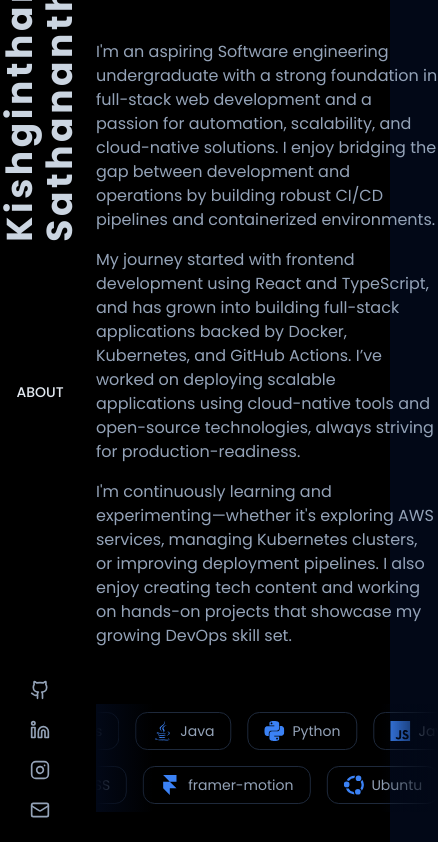
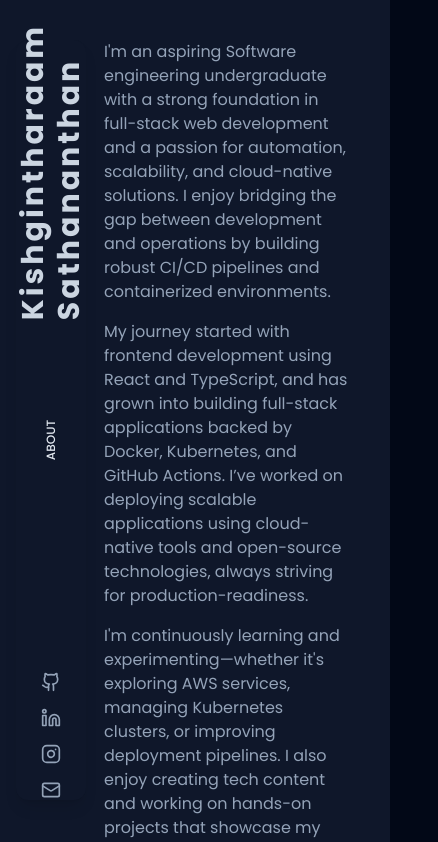
Before and after one commit to kishgi/my-portfolio, a Next.js app: page / in a window 390 px wide. Shown: the top 842 px of the page, 438 px wide, since content can reach past the window. Built offline with nearby package versions, Linux system fonts and the light colour scheme.

Commit message:
Edit: Padding

```diff
--- a/app/page.tsx
+++ b/app/page.tsx
@@ -7,21 +7,29 @@ import { SidebarMobile } from "@/components/sidebar_mob";
 
 export default function Home() {
   return (
-    <div className="bg-black text-slate-200 min-h-screen font-poppins">
+    <div className="bg-[#0f172a] text-slate-200 min-h-screen font-poppins">
       <div className="hidden md:flex ">
       <Sidebar />
       </div>
+
       <div className="lg:hidden">
         <SidebarMobile/>
       </div>
       <main className="lg:ml-80 px-6 lg:py-20 flex justify-center">
-        <div className="max-w-xl w-full space-y-32 ml-36 mt-10">
-          <About />
-          <Experience />
-          <Projects />
-          <Contact />
-        </div>
+      <div className="
+  max-w-xl w-full space-y-32
+  mt-10
+  ml-0 sm:ml-10 lg:ml-0
+  pl-20 sm:pl-6 md:pl-0 lg:pl-20
+  pr-4
+">
+        <About />
+        <Experience />
+        <Projects />
+        <Contact />
+      </div>
       </main>
+
     </div>
   );
 }
--- a/components/sidebar.tsx
+++ b/components/sidebar.tsx
@@ -58,7 +58,7 @@ export function Sidebar() {
   }, []);
 
   return (
-    <aside className="hidden lg:flex fixed top-1/2 left-2/5 -translate-x-full -translate-y-1/2 w-96 py-10 bg-black backdrop-blur-lg z-50 flex-col justify-between h-full">
+    <aside className="hidden lg:flex fixed top-1/2 left-2/5 -translate-x-full -translate-y-1/2 w-96 py-10 bg-[#0f172a] backdrop-blur-lg z-50 flex-col justify-between h-full">
       {/* Top */}
       <div className="flex flex-col items-start flex-1 mt-14">
         <h1 className="text-5xl font-extrabold mb-2 tracking-tight leading-tight">
--- a/components/sidebar_mob.tsx
+++ b/components/sidebar_mob.tsx
@@ -57,24 +57,24 @@ export function SidebarMobile() {
   }, []);
 
   return (
-    <aside className="fixed top-0 left-0 md:left-3/20  z-50 h-screen w-[60px] flex flex-col justify-between items-center bg-black backdrop-blur-lg px-10 py-6 lg:hidden">
+    <aside className="fixed top-10 left-4 z-50 h-[90vh] w-[70px] flex flex-col justify-between items-center bg-[#0f172a] backdrop-blur-lg px-2 pt-24 rounded-xl shadow-lg lg:hidden">
 
       {/* Rotated Name */}
-      <div className="transform -rotate-90 text-4xl font-bold tracking-widest text-slate-300 whitespace-nowrap">
-        Kishgintharaam <br/> Sathananthan
+      <div className="transform -rotate-90 text-3xl font-bold tracking-widest text-slate-300 whitespace-nowrap">
+        Kishgintharaam <br /> Sathananthan
       </div>
 
       {/* Active Section Name */}
       <div className="flex-1 flex items-center justify-center">
         {activeSection && (
-          <div className="writing-vertical text-sm font-medium text-slate-200">
+          <div className="writing-vertical text-xs font-medium text-slate-200 transform -rotate-90">
             {activeSection.toUpperCase()}
           </div>
         )}
       </div>
 
       {/* Social Icons */}
-      <div className="flex flex-col items-center gap-5">
+      <div className="flex flex-col items-center gap-4">
         {socialLinks.map((link) => (
           <a
             key={link.name}
--- a/components/tech_marquee.tsx
+++ b/components/tech_marquee.tsx
@@ -89,8 +89,9 @@ export function TechMarquee() {
       </Marquee>
 
 
-      <div className="pointer-events-none absolute inset-y-0 left-0 w-1/6  bg-gradient-to-r from-background"></div>
-      <div className="pointer-events-none absolute inset-y-0 right-0 w-1/6 bg-gradient-to-l from-background"></div>
+      <div className="pointer-events-none absolute inset-y-0 left-0 w-1/6 bg-gradient-to-r from-[#0f172a] to-transparent"></div>
+<div className="pointer-events-none absolute inset-y-0 right-0 w-1/6 bg-gradient-to-l from-[#0f172a] to-transparent"></div>
+
     </div>
   );
 }
```
